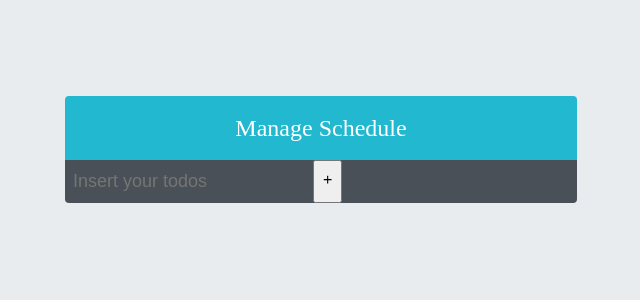
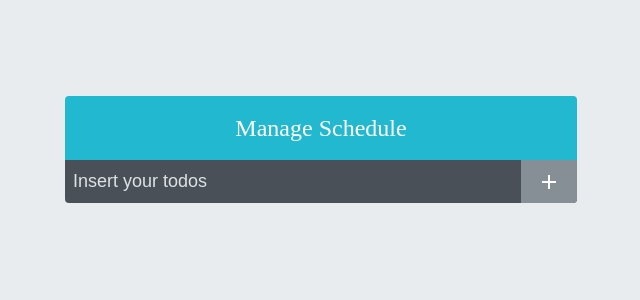
Before and after one commit to kod4284/todo-list-optimized, a React (Create React App) app: page / in a window 1280 px wide. Shown: the top 300 px of the page, without its empty margins (319-959 px from the left). Built offline with nearby package versions, Linux system fonts and the light colour scheme; the HTML template or start-up script is replaced by a standard one.

Commit message:
Add style TodoInsert.scss

```diff
--- a/src/styles/TodoInsert.scss
+++ b/src/styles/TodoInsert.scss
@@ -9,5 +9,29 @@
     font-size: 1.125rem;
     line-height: 1.5;
     color:white;
+    &::placeholder {
+      color: #dee2e6;
+    }
+    &:hover {
+      color: blue;
+    }
+    flex: 1;
+  }
+  button {
+    background: none;
+    outline: none;
+    border: none;
+    background: #868e96;
+    color: white;
+    padding-left: 1rem;
+    padding-right: 1rem;
+    font-size: 1.5rem;
+    display: flex;
+    align-items: center;
+    cursor: pointer;
+    transition: 0.1s background ease-in;
+    &:hover {
+      background: #adb5bd;
+    }
   }
 }
```
